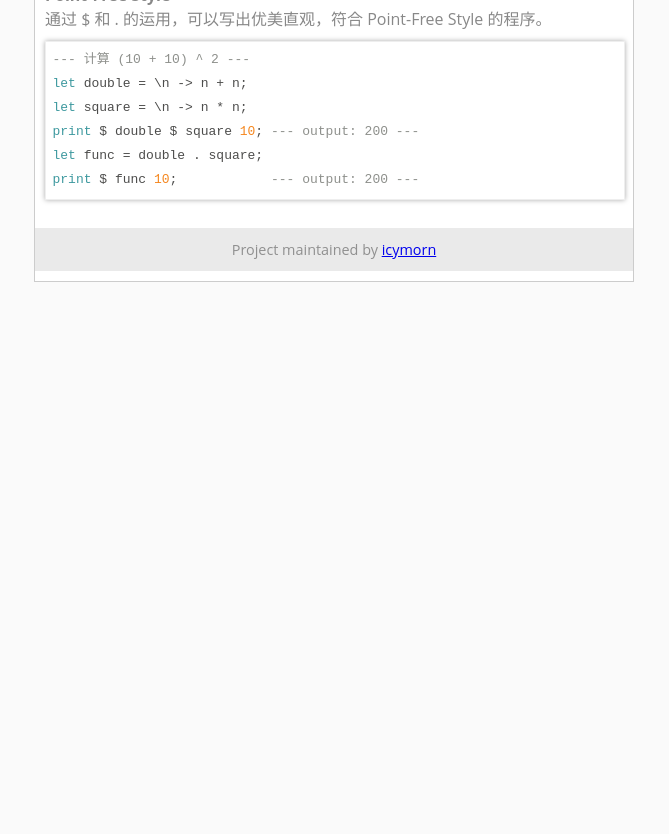
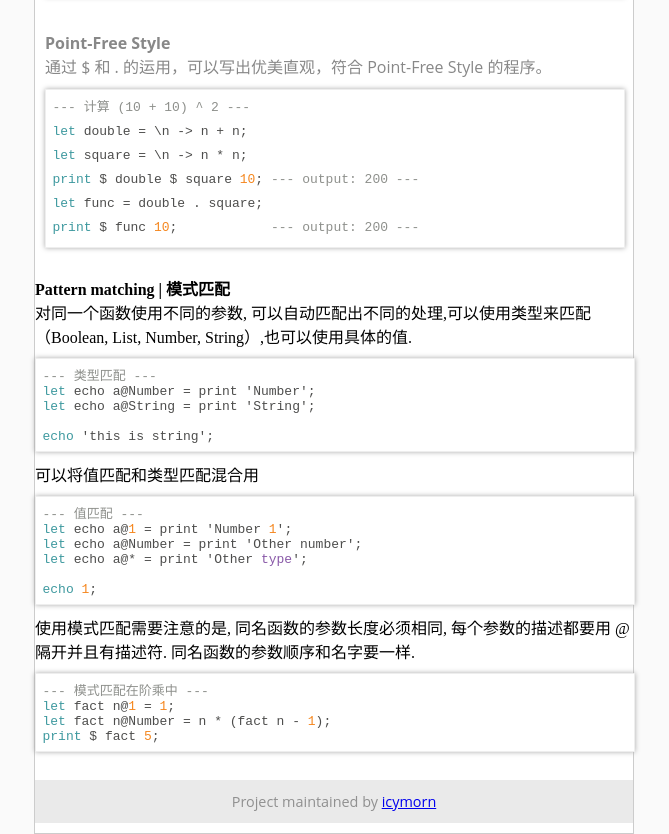
Before and after one commit to moevis/lambda-lite-js, a plain HTML site: page index.html in a window 1280 px wide. Shown: the part 1764-2598 px from the top of the page, without its empty margins (306-975 px from the left). Before the commit the page ends 2046 px from the top, so only its background shows below. Drawn offline with Linux system fonts and the light colour scheme.

Commit message:
update index

```diff
--- a/index.html
+++ b/index.html
@@ -24,6 +24,8 @@
             <p>ll.js 是一个由 javascript 实现的函数式语言，任何开启 javascript 支持的浏览器都可以运行它。函数式编程可以用另一种优雅的方式，（通常）用更少的代码获得同样的结果，由于函数式的直观和简短，通常我们的代码出错的概率会更少。目前 ll 语言其支持以下特性：</p>
             <p><ul>
                 <li>lambda 函数定义</li>
+                <li>函数柯里化, lazy-evaluation, 匿名递归（利用 z-combinator）</li>
+                <li>模式匹配</li>
                 <li>Point-free 风格编程</li>
                 <li>数字，字符串，布尔型计算，以及 +-*/ 中缀操作符的支持</li>
                 <li>if ... else ... 判断分支</li>
@@ -92,7 +94,34 @@ print $ func 10;            --- output: 200 ---
 </code></pre>
 
         </div>
+
         <br />
+        <b>Pattern matching | 模式匹配</b>
+        <p>对同一个函数使用不同的参数, 可以自动匹配出不同的处理,可以使用类型来匹配（Boolean, List, Number, String）,也可以使用具体的值.</p>
+<pre><code class="haskell">--- 类型匹配 ---
+let echo a@Number = print 'Number';
+let echo a@String = print 'String';
+
+echo 'this is string';
+</code></pre>
+        <p>可以将值匹配和类型匹配混合用</p>
+<pre><code class="haskell">--- 值匹配 ---
+let echo a@1 = print 'Number 1';
+let echo a@Number = print 'Other number';
+let echo a@* = print 'Other type';
+
+echo 1;
+</code></pre>
+
+        <p>使用模式匹配需要注意的是, 同名函数的参数长度必须相同, 每个参数的描述都要用 @ 隔开并且有描述符. 同名函数的参数顺序和名字要一样.</p>
+<pre><code class="haskell">--- 模式匹配在阶乘中 ---
+let fact n@1 = 1;
+let fact n@Number = n * (fact n - 1);
+print $ fact 5;
+</code></pre>
+        <br />
+
+
         <footer>
           Project maintained by <a href="https://github.com/icymorn">icymorn</a>
         </footer>
```
